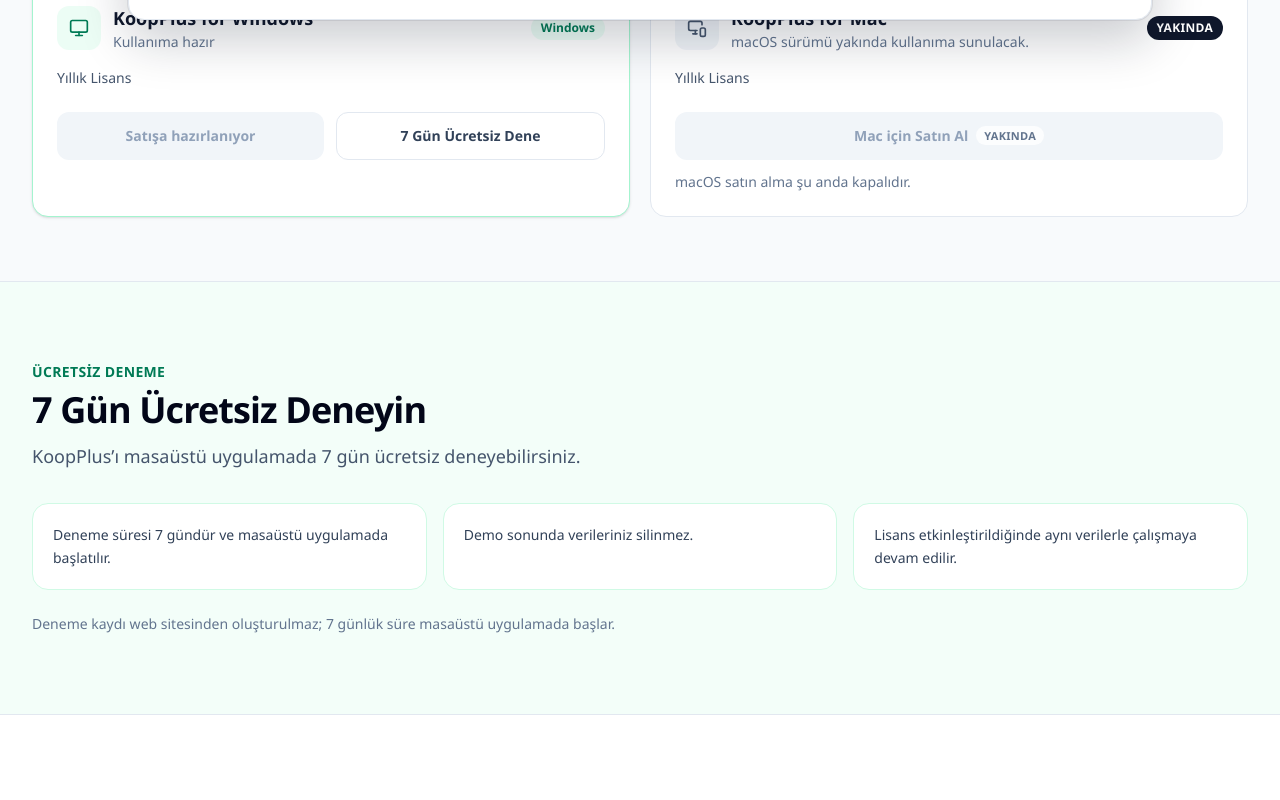
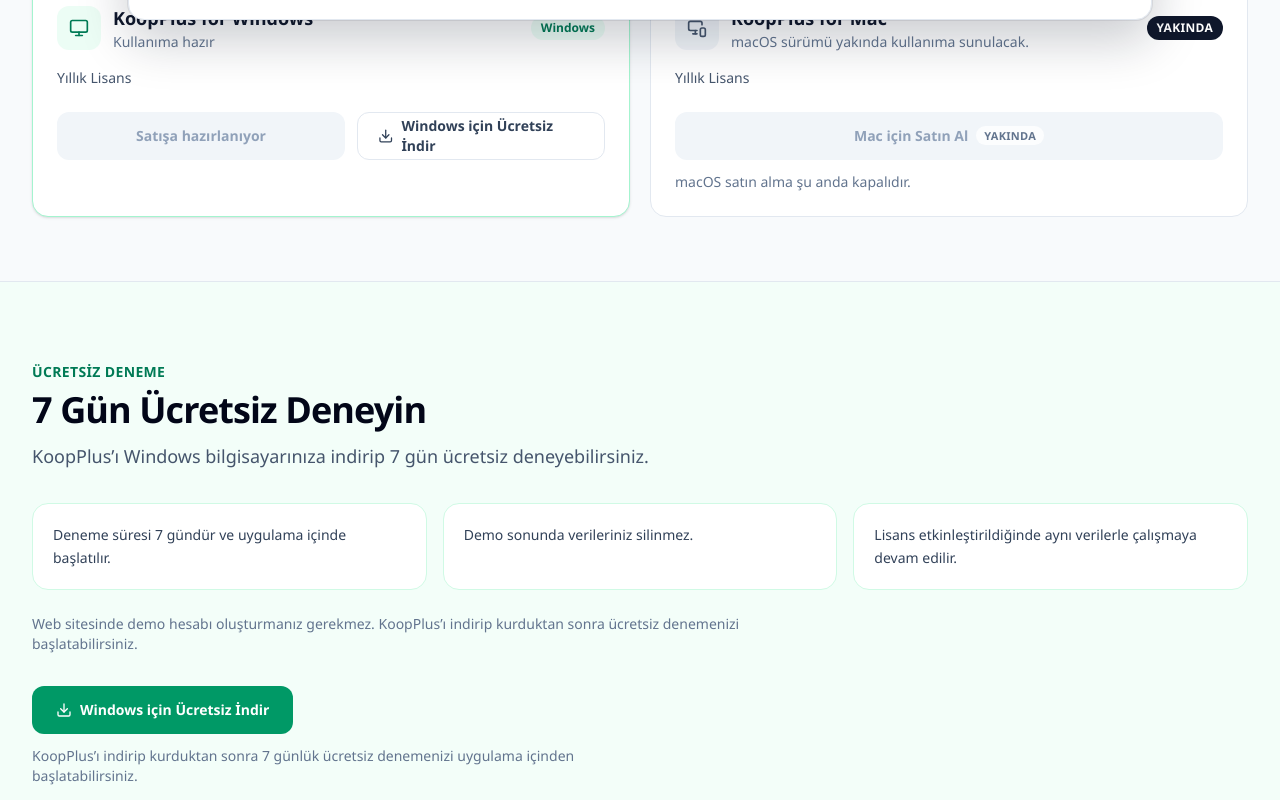
Before and after one commit to woontegra/woontegra-website-frontendv4, a React (Vite) app: page /yazilimlar/koopplus in a window 1280 px wide. Shown: the part 760-1560 px from the top of the page. Built offline with nearby package versions, Linux system fonts and the light colour scheme; no server answers.

Commit message:
fix: enable KoopPlus Windows trial download
Co-authored-by: Cursor <cursoragent@cursor.com>

```diff
--- a/src/components/public/koopplus/KoopPlusProductView.tsx
+++ b/src/components/public/koopplus/KoopPlusProductView.tsx
@@ -1,9 +1,10 @@
 import { useMemo, useState } from 'react'
 import { useNavigate } from 'react-router-dom'
-import { ArrowRight, Monitor, MonitorSmartphone } from 'lucide-react'
+import { ArrowRight, Download, Monitor, MonitorSmartphone } from 'lucide-react'
 import { Breadcrumbs } from '@/components/public/Breadcrumbs'
 import { DesktopLicenseRenewalPanel } from '@/components/public/product/DesktopLicenseRenewalPanel'
 import {
+  getKoopPlusWindowsTrialDownload,
   isKoopPlusMacCheckoutReady,
   KOOPPLUS_BRAND_ICON,
   KOOPPLUS_FAQ,
@@ -19,7 +20,6 @@ import {
   KOOPPLUS_TAGLINE,
   KOOPPLUS_TRIAL,
   KOOPPLUS_WHY,
-  KOOPPLUS_WINDOWS_DOWNLOAD_URL,
 } from '@/data/koopplusProduct'
 import { trackKoopplusEvent } from '@/integrations/trackingEvents'
 import { addToCart } from '@/lib/cartStorage'
@@ -34,6 +34,35 @@ const SALES_PREP_NOTICE = 'Satışa hazırlanıyor. Windows satın alma henüz a
 const DOWNLOAD_NOTICE = 'Windows indirme bağlantısı yakında açılacaktır.'
 const PLATFORM_SECTION_ID = 'koopplus-satin-al'
 const TRIAL_SECTION_ID = 'koopplus-deneme'
+const trialDownload = getKoopPlusWindowsTrialDownload()
+
+function KoopPlusWindowsTrialDownloadLink({
+  className,
+  wrapClassName,
+  showHint = false,
+}: {
+  className: string
+  wrapClassName?: string
+  showHint?: boolean
+}) {
+  if (!trialDownload) return null
+  return (
+    <div className={wrapClassName}>
+      <a
+        href={trialDownload.href}
+        download={trialDownload.filename}
+        target="_blank"
+        rel="noopener noreferrer"
+        onClick={() => trackKoopplusEvent('koopplus_trial_click')}
+        className={className}
+      >
+        <Download className="mr-2 h-4 w-4" aria-hidden />
+        {KOOPPLUS_TRIAL.downloadCta}
+      </a>
+      {showHint ? <p className="mt-3 text-sm text-slate-500">{KOOPPLUS_TRIAL.downloadHint}</p> : null}
+    </div>
+  )
+}
 
 type Props = {
   product?: PublicProductDetail | null
@@ -119,10 +148,9 @@ export function KoopPlusProductView({
 
   const handleTrial = () => {
     trackKoopplusEvent('koopplus_trial_click')
-    const url = KOOPPLUS_WINDOWS_DOWNLOAD_URL?.trim()
-    if (url) {
+    if (trialDownload) {
       setDownloadNotice(null)
-      window.location.assign(url)
+      scrollToId(TRIAL_SECTION_ID)
       return
     }
     setDownloadNotice(DOWNLOAD_NOTICE)
@@ -185,7 +213,7 @@ export function KoopPlusProductView({
                   {windowsNotice}
                 </p>
               ) : null}
-              {downloadNotice ? (
+              {downloadNotice && !trialDownload ? (
                 <p className="mt-3 text-sm text-amber-200" role="status">
                   {downloadNotice}
                 </p>
@@ -251,6 +279,12 @@ export function KoopPlusProductView({
                   {windowsReady ? 'Windows için Satın Al' : 'Satışa hazırlanıyor'}
                   {windowsReady ? <ArrowRight className="ml-2 h-4 w-4" aria-hidden /> : null}
                 </button>
+                {trialDownload ? (
+                  <KoopPlusWindowsTrialDownloadLink
+                    wrapClassName="flex-1"
+                    className="inline-flex min-h-12 w-full items-center justify-center rounded-xl border border-slate-200 bg-white px-5 text-sm font-semibold text-slate-700 transition hover:bg-slate-50"
+                  />
+                ) : (
                   <button
                     type="button"
                     onClick={handleTrial}
@@ -258,13 +292,14 @@ export function KoopPlusProductView({
                   >
                     7 Gün Ücretsiz Dene
                   </button>
+                )}
               </div>
               {windowsNotice ? (
                 <p className="mt-3 text-sm text-amber-800" role="status">
                   {windowsNotice}
                 </p>
               ) : null}
-              {downloadNotice ? (
+              {downloadNotice && !trialDownload ? (
                 <p className="mt-3 text-sm text-amber-800" role="status">
                   {downloadNotice}
                 </p>
@@ -329,10 +364,15 @@ export function KoopPlusProductView({
               </li>
             ))}
           </ul>
-          <p className="mt-6 text-sm text-slate-500">
-            Deneme kaydı web sitesinden oluşturulmaz; 7 günlük süre masaüstü uygulamada başlar.
-          </p>
-          {downloadNotice ? (
+          <p className="mt-6 max-w-3xl text-sm text-slate-500">{KOOPPLUS_TRIAL.footnote}</p>
+          {trialDownload ? (
+            <div className="mt-8 max-w-xl">
+              <KoopPlusWindowsTrialDownloadLink
+                showHint
+                className="inline-flex min-h-12 w-full items-center justify-center rounded-xl bg-emerald-600 px-6 text-sm font-semibold text-white transition hover:bg-emerald-700 sm:w-auto"
+              />
+            </div>
+          ) : downloadNotice ? (
             <p className="mt-3 text-sm text-amber-800" role="status">
               {downloadNotice}
             </p>
--- a/src/data/koopplusProduct.ts
+++ b/src/data/koopplusProduct.ts
@@ -22,12 +22,16 @@ export const KOOPPLUS_TAGLINE = 'Kooperatif Yönetim Sistemi'
 /** Özel checkout route yok. Satış açılınca generic addToCart(productId) → /sepet. */
 export const KOOPPLUS_WINDOWS_CHECKOUT_PATH: string | null = null
 
+/** Satış teslimatı ve 7 günlük deneme aynı Setup EXE’yi kullanır. */
+export const KOOPPLUS_WINDOWS_SETUP_FILENAME = 'KoopPlus-Setup-1.0.0.exe'
+
 /**
- * Windows installer public URL — Cloudflare R2 (ileride).
- * Vercel public, GitHub Release veya lisans sunucusu kullanılmaz.
- * Gerçek R2 URL’si bağlanana kadar null; r2.dev / custom domain uydurulmaz.
+ * KoopPlus trial CTA için public installer URL.
+ * Product downloadFiles kaydındaki satış Setup EXE’sidir (koopplus-download /windows/…).
+ * Product API / cart-preview’a konmaz; update feed / latest.yml / blockmap değildir.
  */
-export const KOOPPLUS_WINDOWS_DOWNLOAD_URL: string | null = null
+export const KOOPPLUS_WINDOWS_DOWNLOAD_URL =
+  'https://pub-57d992373eaf4ebd92cd37366668fafd.r2.dev/windows/KoopPlus-Setup-1.0.0.exe'
 
 /**
  * macOS satış anahtarı. D-U-N-S/onay tamamlanmadan true yapılmamalı.
@@ -83,12 +87,17 @@ export const KOOPPLUS_HERO = {
 
 export const KOOPPLUS_TRIAL = {
   title: '7 Gün Ücretsiz Deneyin',
-  intro: 'KoopPlus’ı masaüstü uygulamada 7 gün ücretsiz deneyebilirsiniz.',
+  intro: 'KoopPlus’ı Windows bilgisayarınıza indirip 7 gün ücretsiz deneyebilirsiniz.',
   points: [
-    'Deneme süresi 7 gündür ve masaüstü uygulamada başlatılır.',
+    'Deneme süresi 7 gündür ve uygulama içinde başlatılır.',
     'Demo sonunda verileriniz silinmez.',
     'Lisans etkinleştirildiğinde aynı verilerle çalışmaya devam edilir.',
   ],
+  footnote:
+    'Web sitesinde demo hesabı oluşturmanız gerekmez. KoopPlus’ı indirip kurduktan sonra ücretsiz denemenizi başlatabilirsiniz.',
+  downloadCta: 'Windows için Ücretsiz İndir',
+  downloadHint:
+    'KoopPlus’ı indirip kurduktan sonra 7 günlük ücretsiz denemenizi uygulama içinden başlatabilirsiniz.',
 } as const
 
 export type KoopPlusFeature = {
@@ -233,8 +242,28 @@ export function isKoopPlusWindowsCheckoutReady(): boolean {
   return Boolean(KOOPPLUS_WINDOWS_CHECKOUT_PATH?.trim())
 }
 
+export type KoopPlusWindowsTrialDownload = {
+  href: string
+  filename: typeof KOOPPLUS_WINDOWS_SETUP_FILENAME
+}
+
+function isSalesSetupInstallerUrl(url: string): boolean {
+  if (!url.endsWith(`/${KOOPPLUS_WINDOWS_SETUP_FILENAME}`) && !url.endsWith(KOOPPLUS_WINDOWS_SETUP_FILENAME)) {
+    return false
+  }
+  if (/latest\.yml|\.blockmap|\/updates\/koopplus-aidat-takip\//i.test(url)) return false
+  return true
+}
+
+/** Trial CTA yalnız kayıtlardaki Setup EXE’yi kullanır; update feed teslimat sayılmaz. */
+export function getKoopPlusWindowsTrialDownload(): KoopPlusWindowsTrialDownload | null {
+  const href = KOOPPLUS_WINDOWS_DOWNLOAD_URL.trim()
+  if (!href || !isSalesSetupInstallerUrl(href)) return null
+  return { href, filename: KOOPPLUS_WINDOWS_SETUP_FILENAME }
+}
+
 export function isKoopPlusWindowsDownloadReady(): boolean {
-  return Boolean(KOOPPLUS_WINDOWS_DOWNLOAD_URL?.trim())
+  return getKoopPlusWindowsTrialDownload() != null
 }
 
 export function isKoopPlusMacCheckoutReady(): boolean {
```
Also changed, not shown: 2 other files (tests, documents, lock files or other folders). Lines whose indentation alone changed are shown as unchanged.
